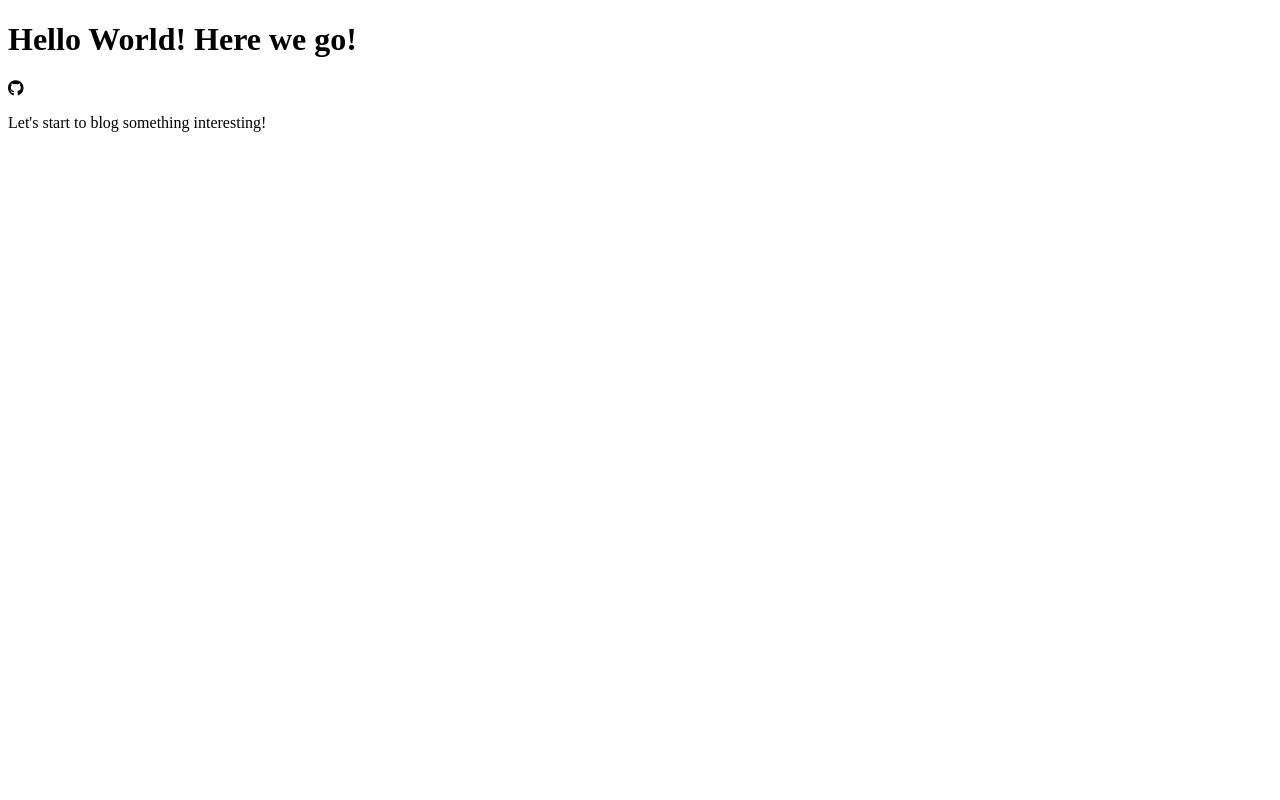
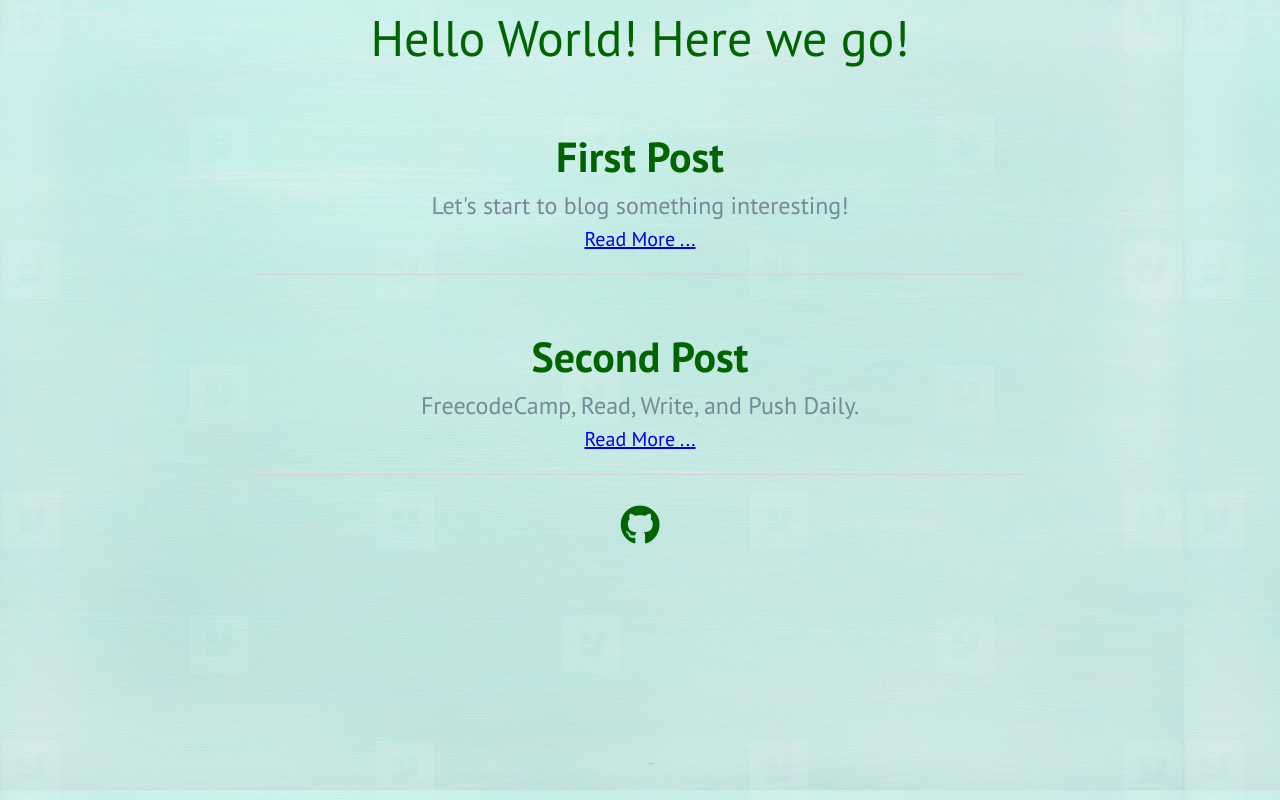
Before and after one commit to kelvin8773/kelvin8773.github.io, a plain HTML site: page index.html in a window 1280 px wide. Drawn offline with Linux system fonts and the light colour scheme.

Commit message:
first style build & test

```diff
--- a/assets/css/main.css
+++ b/assets/css/main.css
@@ -0,0 +1,50 @@
+@import url("https://fonts.googleapis.com/css?family=PT+Sans:400,400i,700,700i|Roboto+Slab:100,300,400,700");
+
+/*
+font-family: 'PT Sans', sans-serif;
+font-family: 'Roboto Slab', serif;
+*/
+
+html * {
+  box-sizing: border-box;
+}
+
+body {
+  font-family: "PT Sans", sans-serif;
+  font-size: 20px;
+  font-weight: 400;
+  line-height: 1.5;
+  text-align: center;
+  width: 100%;
+  background-image: url("../image/mint-background.jpg");
+  color: darkgreen;
+}
+
+h1 {
+  font-size: 2.5em;
+}
+
+h2 {
+  font-size: 2.1em;
+  font-weight: 700;
+}
+
+h3 {
+  font-size: 1.8em;
+}
+
+main {
+  margin: 30px 0;
+}
+
+main p {
+  color: lightslategrey;
+  font-size: 1.2em;
+}
+
+main .post {
+  margin: 30px auto;
+  padding: 20px;
+  width: 60%;
+  border-bottom: lightgrey 0.3px solid;
+}
--- /dev/null
+++ b/assets/css/reset.css
@@ -0,0 +1,129 @@
+/* http://meyerweb.com/eric/tools/css/reset/
+   v2.0 | 20110126
+   License: none (public domain)
+*/
+
+html,
+body,
+div,
+span,
+applet,
+object,
+iframe,
+h1,
+h2,
+h3,
+h4,
+h5,
+h6,
+p,
+blockquote,
+pre,
+a,
+abbr,
+acronym,
+address,
+big,
+cite,
+code,
+del,
+dfn,
+em,
+img,
+ins,
+kbd,
+q,
+s,
+samp,
+small,
+strike,
+strong,
+sub,
+sup,
+tt,
+var,
+b,
+u,
+i,
+center,
+dl,
+dt,
+dd,
+ol,
+ul,
+li,
+fieldset,
+form,
+label,
+legend,
+table,
+caption,
+tbody,
+tfoot,
+thead,
+tr,
+th,
+td,
+article,
+aside,
+canvas,
+details,
+embed,
+figure,
+figcaption,
+footer,
+header,
+hgroup,
+menu,
+nav,
+output,
+ruby,
+section,
+summary,
+time,
+mark,
+audio,
+video {
+  margin: 0;
+  padding: 0;
+  border: 0;
+  font-size: 100%;
+  font: inherit;
+  vertical-align: baseline;
+}
+/* HTML5 display-role reset for older browsers */
+article,
+aside,
+details,
+figcaption,
+figure,
+footer,
+header,
+hgroup,
+menu,
+nav,
+section {
+  display: block;
+}
+body {
+  line-height: 1;
+}
+ol,
+ul {
+  list-style: none;
+}
+blockquote,
+q {
+  quotes: none;
+}
+blockquote:before,
+blockquote:after,
+q:before,
+q:after {
+  content: "";
+  content: none;
+}
+table {
+  border-collapse: collapse;
+  border-spacing: 0;
+}
--- a/index.html
+++ b/index.html
@@ -11,13 +11,34 @@
       crossorigin="anonymous"
     />
 
+    <link rel="stylesheet" href="./assets/css/reset.css" type="text/css" />
     <link rel="stylesheet" href="./assets/css/main.css" type="text/css" />
 
     <title>Kelvin Liang's Blog</title>
   </head>
   <body>
-    <h1>Hello World! Here we go!</h1>
-    <i class="fab fa-github"></i>
-    <p>Let's start to blog something interesting!</p>
+    <header>
+      <h1>Hello World! Here we go!</h1>
+    </header>
+
+    <main>
+      <article>
+        <div class="post">
+          <h2>First Post</h2>
+          <p>Let's start to blog something interesting!</p>
+          <a href="#">Read More ...</a>
+        </div>
+
+        <div class="post">
+          <h2>Second Post</h2>
+          <p>FreecodeCamp, Read, Write, and Push Daily.</p>
+          <a href="#">Read More ...</a>
+        </div>
+      </article>
+    </main>
+
+    <footer>
+      <i class="fab fa-2x fa-github"></i>
+    </footer>
   </body>
 </html>
```
Also changed, not shown: assets/image/mint-background.jpg (added), 1 other file.
